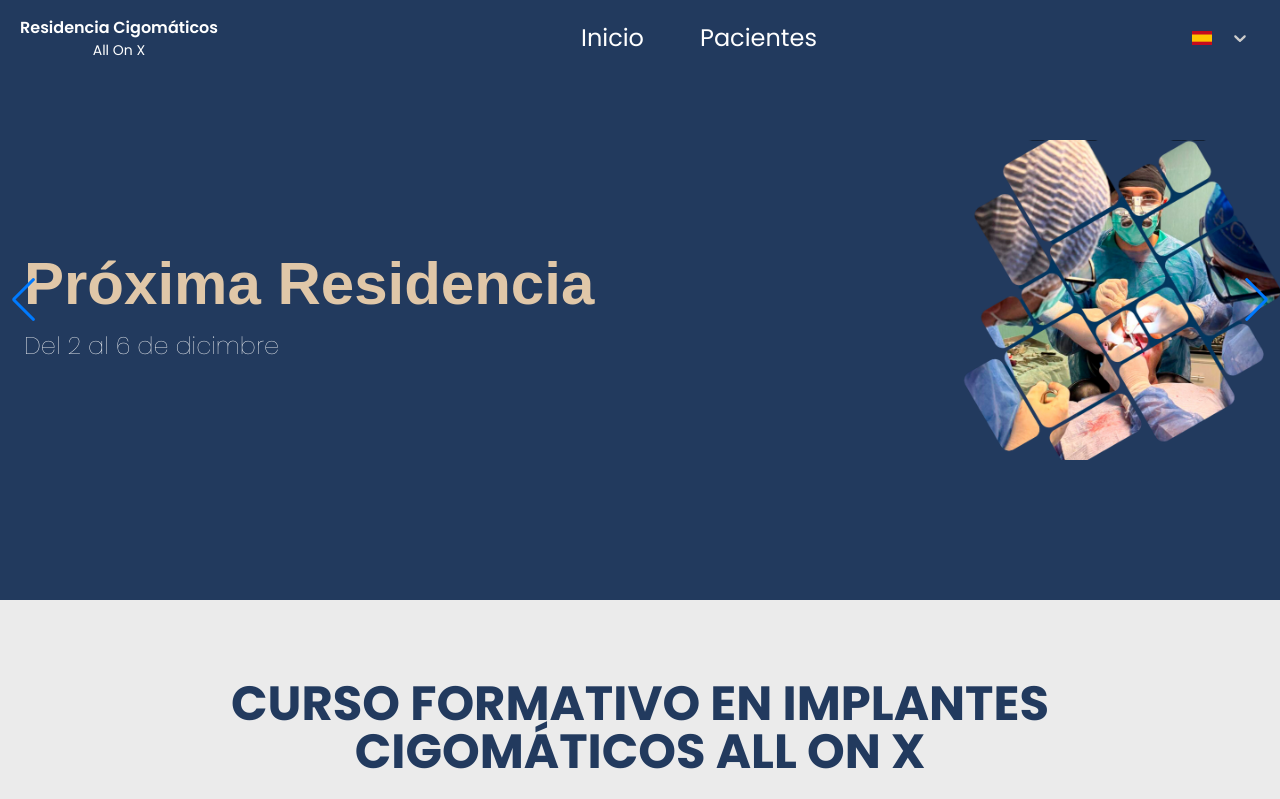
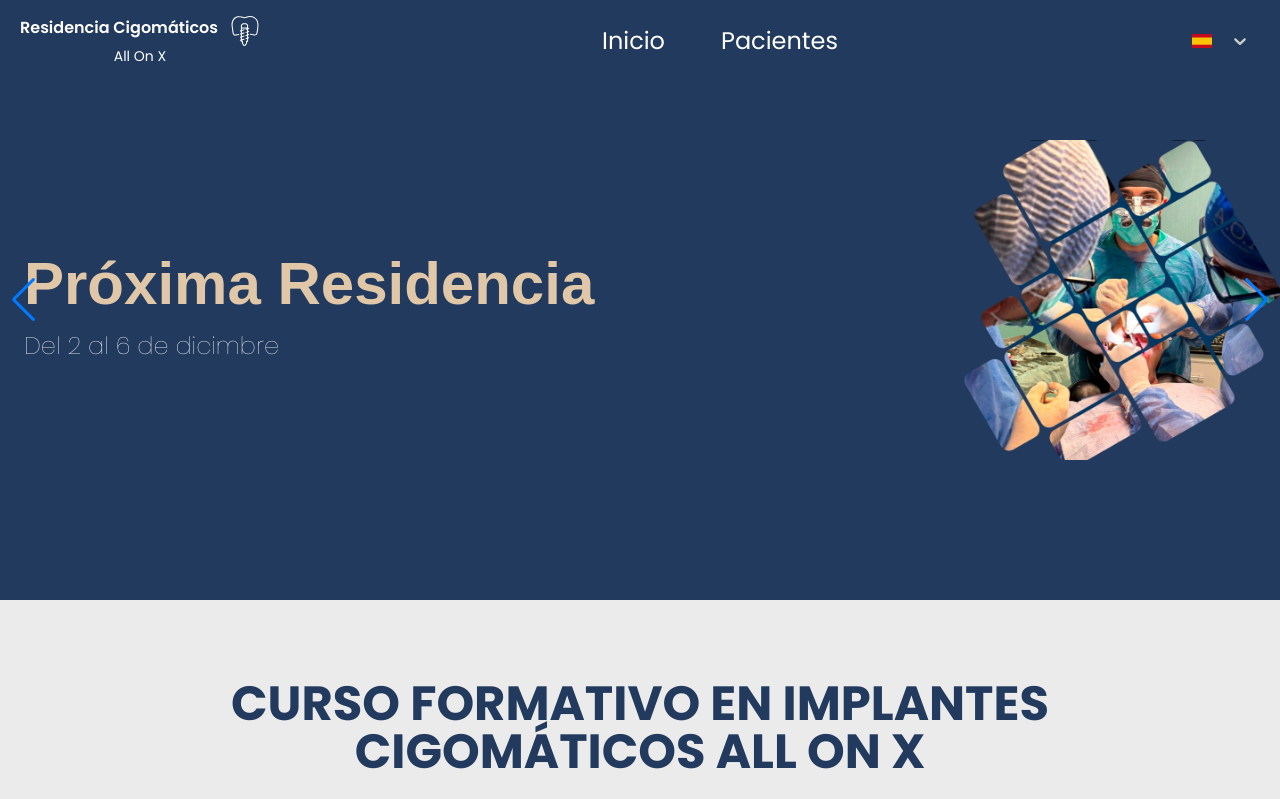
Before and after one commit to jnardi86/guillermoParisiWeb, a React (Vite) app: page /#/ in a window 1280 px wide. Shown: the top 799 px of the page. Built offline with nearby package versions, Linux system fonts and the light colour scheme.

Commit message:
Add logo & patients info page

```diff
--- a/index.html
+++ b/index.html
@@ -3,9 +3,9 @@
 
 <head>
   <meta charset="UTF-8" />
-  <link rel="icon" type="image/svg+xml" href="./icons/tooth.svg" />
+  <link rel="icon" type="image/svg+xml" href="./icons/logoIcon.svg" />
   <meta name="viewport" content="width=device-width, initial-scale=1.0" />
-  <title>Residencia de Cigomáticos | Dr. Guillermo Parisi & Dr. Leandro Fevola</title>
+  <title>Residencia Cigomáticos | Dr. Guillermo Parisi & Dr. Leandro Fevola</title>
 
   <!-- Metatags para las redes sociales -->
   <meta property="og:title" content="" />
--- a/public/locales/es/translation.json
+++ b/public/locales/es/translation.json
@@ -110,6 +110,7 @@
         "home_residences_card4_date":"2 al 6 de Diciembre",
         "home_residences_card4_venue":"Buenos Aires, Argentina",
         "home_residences_card4_booking":"Abierta la Inscripción",
+        "home_residences_cards_open_registration":"Abierta la Inscripción",
         "home_form_contacto_title" : "Consulta",
         "home_form_contacto_toggle": "Selecciona para contactarnos",
         "home_form_contacto_name" : "Nombre",
@@ -131,5 +132,10 @@
         "home_form_inscription_comments" : "Comentarios",
         "home_form_inscription_send" : "Enviar",
         "home_form_inscription_sending" : "Enviando"
+    },
+    "patients": {
+        "patients_title": "PROXIMAMENTE INFORMACIÓN PARA PACIENTES",
+        "patients_text": "Pacientes"
+
     }
 }
--- a/public/locales/pt/translation.json
+++ b/public/locales/pt/translation.json
@@ -108,6 +108,7 @@
     "home_residences_card4_date": "2 a 6 de Dezembro",
     "home_residences_card4_venue": "Buenos Aires, Argentina",
     "home_residences_card4_booking": "Inscrições Abertas",
+    "home_residences_cards_open_registration":"Inscrições Abertas",
     "home_form_contacto_title": "Consulta",
     "home_form_contacto_toggle": "Selecione para entrar em contato conosco",
     "home_form_contacto_name": "Nome",
@@ -129,5 +130,10 @@
     "home_form_inscription_comments": "Comentários",
     "home_form_inscription_send": "Enviar",
     "home_form_inscription_sending": "Enviando"
+  },
+  "patients": {
+      "patients_title": "INFORMAÇÕES PARA PACIENTES EM BREVE",
+      "patients_text": ""
+
   }
 }
--- a/src/components/footer/Footer.jsx
+++ b/src/components/footer/Footer.jsx
@@ -53,7 +53,7 @@ const Footer = () => {
                 height={"20px"}
                 color={"#fff"}
               />
-              <a href="https://www.instagram.com/parisiguille/" target="_blank" className="pl-2 hover:underline">{t('section_two_item4')}</a>
+              <a href="https://www.instagram.com/atencionodontologicaintegral/" target="_blank" className="pl-2 hover:underline">{t('section_two_item4')}</a>
             </p>
           </div>
           <p className="w-full flex justify-center items-center font-Poppins font-Thin text-sm py-3 tablet:py-1 tablet:text-base">
--- /dev/null
+++ b/src/components/icons/LogoIcon.jsx
@@ -0,0 +1,46 @@
+import React from 'react'
+
+const LogoIcon = ({ color, height, width }) => {
+    return (
+        <svg fill={color} height={height} width={width} version="1.1" id="Capa_1" xmlns="http://www.w3.org/2000/svg" xmlns:xlink="http://www.w3.org/1999/xlink"
+            viewBox="0 0 58.005 58.005" xml:space="preserve">
+            <g>
+                <path d="M36.333,24.953c0.524-0.174,0.807-0.74,0.632-1.265c-0.174-0.523-0.739-0.807-1.265-0.632l-0.684,0.228v-1.28v-4.414
+		l-3.586-3.586h-6.828l-3.586,3.586v4.414v2v3.633l-1.303,0.414c-0.526,0.167-0.817,0.729-0.65,1.256
+		c0.135,0.426,0.529,0.697,0.953,0.697c0.101,0,0.203-0.015,0.303-0.047l0.697-0.221v3.902l-1.303,0.414
+		c-0.526,0.167-0.817,0.729-0.65,1.256c0.135,0.426,0.529,0.697,0.953,0.697c0.101,0,0.203-0.015,0.303-0.047l0.697-0.221v3.902
+		l-1.303,0.414c-0.526,0.167-0.817,0.729-0.65,1.256c0.135,0.426,0.529,0.697,0.953,0.697c0.101,0,0.203-0.015,0.303-0.047
+		l0.697-0.221v3.902l-1.303,0.414c-0.526,0.167-0.817,0.729-0.65,1.256c0.135,0.426,0.529,0.697,0.953,0.697
+		c0.101,0,0.203-0.015,0.303-0.047l0.697-0.221v2.268h2v3.333l3.5,4.667h3l3.5-4.667v-3.333h2v-6.613l1.316-0.439
+		c0.524-0.174,0.807-0.74,0.632-1.265c-0.174-0.523-0.739-0.807-1.265-0.632l-0.684,0.228v-3.892l1.316-0.439
+		c0.524-0.174,0.807-0.74,0.632-1.265c-0.174-0.523-0.739-0.807-1.265-0.632l-0.684,0.228v-3.892l1.316-0.439
+		c0.524-0.174,0.807-0.74,0.632-1.265c-0.174-0.523-0.739-0.807-1.265-0.632l-0.684,0.228v-3.892L36.333,24.953z M23.017,18.419
+		l2.414-2.414h5.172l2.414,2.414v3.586h-10V18.419z M33.017,29.951L30.7,30.723c-0.524,0.174-0.807,0.74-0.632,1.265
+		c0.14,0.419,0.53,0.684,0.949,0.684c0.104,0,0.211-0.017,0.316-0.052l1.684-0.561v3.893L30.7,36.723
+		c-0.524,0.174-0.807,0.74-0.632,1.265c0.14,0.419,0.53,0.684,0.949,0.684c0.104,0,0.211-0.017,0.316-0.052l1.684-0.561v3.893
+		L30.7,42.723c-0.524,0.174-0.807,0.74-0.632,1.265c0.14,0.419,0.53,0.684,0.949,0.684c0.104,0,0.211-0.017,0.316-0.052l1.684-0.561
+		v3.946h-2v4.667l-2.5,3.333h-1l-2.5-3.333v-4.667h-2v-0.903l4.303-1.366c0.526-0.167,0.817-0.729,0.65-1.256
+		c-0.167-0.527-0.732-0.82-1.256-0.65l-3.697,1.174v-3.901l4.303-1.366c0.526-0.167,0.817-0.729,0.65-1.256
+		c-0.167-0.527-0.732-0.82-1.256-0.65l-3.697,1.174v-3.901l4.303-1.366c0.526-0.167,0.817-0.729,0.65-1.256
+		c-0.167-0.526-0.732-0.818-1.256-0.65l-3.697,1.174v-3.901l4.303-1.366c0.526-0.167,0.817-0.729,0.65-1.256
+		c-0.167-0.526-0.732-0.818-1.256-0.65l-3.697,1.174v-2.998h9.839L30.7,24.723c-0.524,0.174-0.807,0.74-0.632,1.265
+		c0.14,0.419,0.53,0.684,0.949,0.684c0.104,0,0.211-0.017,0.316-0.052l1.684-0.561V29.951z"/>
+                <path d="M54.105,10.91c-0.829-3.166-3.254-6.189-6.829-8.514c-4.408-2.865-10.642-3.184-16.267-0.833L30.81,1.649
+		c-0.095,0.042-0.188,0.084-0.283,0.117c-0.472,0.165-0.833,0.307-1.128,0.423c-0.938,0.369-0.938,0.367-2.479-0.092
+		c-4.395-1.311-9.99-2.616-14.283-1.079C6.832,3.096,1.687,9.977,3.278,20.662c0.188,1.258,0.37,2.526,0.554,3.801
+		c0.436,3.026,0.886,6.156,1.415,9.248c0.247,1.442,1.096,2.72,2.33,3.503c0.818,0.52,1.759,0.788,2.705,0.788
+		c0.442,0,0.885-0.059,1.316-0.178c1.649-0.456,3.467-0.818,5.556-1.107c0.547-0.075,0.93-0.58,0.854-1.127
+		c-0.076-0.548-0.584-0.931-1.127-0.854c-2.178,0.301-4.081,0.68-5.816,1.16c-0.822,0.229-1.68,0.097-2.416-0.371
+		c-0.758-0.48-1.279-1.265-1.431-2.152c-0.524-3.065-0.973-6.182-1.407-9.195c-0.184-1.277-0.367-2.549-0.555-3.811
+		C3.832,10.804,8.275,4.704,13.31,2.901c3.788-1.359,9.255-0.015,13.038,1.112c2.016,0.603,2.334,0.605,3.781,0.037
+		c0.277-0.108,0.617-0.242,1.059-0.396c0.143-0.051,0.284-0.111,0.427-0.174l0.165-0.071c5.024-2.101,10.544-1.848,14.406,0.665
+		c3.157,2.051,5.282,4.659,5.984,7.342c1.767,6.753,0.479,14.476-1.175,21.816c-0.187,0.827-0.683,1.524-1.397,1.964
+		c-0.726,0.448-1.587,0.576-2.43,0.366c-2.364-0.593-5.004-1.001-8.07-1.248c-0.561-0.053-1.033,0.366-1.077,0.917
+		c-0.044,0.551,0.366,1.032,0.917,1.077c2.955,0.237,5.488,0.628,7.744,1.193c1.367,0.345,2.776,0.131,3.965-0.602
+		c1.178-0.725,1.995-1.871,2.301-3.229C54.657,26.085,55.981,18.076,54.105,10.91z"/>
+            </g>
+        </svg>
+    )
+}
+
+export default LogoIcon
--- a/src/components/navbar/components/NavDesktop.jsx
+++ b/src/components/navbar/components/NavDesktop.jsx
@@ -4,6 +4,7 @@ import { navItems } from "./navItems";
 import SwitchLanguage from "./SwitchLanguage";
 import { useTranslation } from "react-i18next";
 import useNavDesktop from "../hooks/useNavDesktop";
+import LogoIcon from "../../icons/LogoIcon";
 
 const NavDesktop = () => {
   const { alpha } = useNavDesktop();
@@ -17,8 +18,12 @@ const NavDesktop = () => {
           backgroundColor: `rgba(34, 58, 94, ${alpha}`,
         }}
       >
-        <div className=" flex flex-col text-White py-4">
-          <h1 className="font-Poppins font-Semibold text-center text-2xl tablet:text-base tablet:text-start laptop2:text-2xl leading-relaxed">{t('title')}</h1>
+        <div className=" flex flex-col justify-center items-center text-White py-4">
+          <div className="flex gap-3">
+            <h1 className="font-Poppins font-Semibold text-center text-2xl tablet:text-base tablet:text-start laptop2:text-2xl leading-relaxed">{t('title')}</h1>
+            <LogoIcon width="30" height="30" color='#fff' />
+          </div>
+
           <h2 className="font-Poppins font-Regular text-center text-xl tablet:text-sm laptop2:text-xl">{t('subtitle')}</h2>
         </div>
 
--- a/src/pages/home/components/HomeCursoFechas.jsx
+++ b/src/pages/home/components/HomeCursoFechas.jsx
@@ -72,7 +72,7 @@ const HomeCursoFechas = () => {
                   <p className="w-full flex items-center font-Poppins h-14 font-Regular bg-DarkBlue text-White tracking-tight text-lg text-start pl-2">{t(card.dates)}</p>
                   <p className="font-Poppins h-14  font-Regular text-DarkBlue text-base py-2 mt-8">{t(card.venue)}</p>
                   <p
-                    className={`w-3/4 py-2 px-4 mb-6 flex items-center justify-center h-14 font-Poppins font-Semibold text-lg text-White rounded-2xl ${t(card.booking) === "Abierta la Inscripción" ? "bg-Green" : "bg-Red"}`}
+                    className={`w-3/4 py-2 px-4 mb-6 flex items-center justify-center h-14 font-Poppins font-Semibold text-lg text-White rounded-2xl ${t(card.booking) === t('home_residences_cards_open_registration') ? "bg-Green" : "bg-Red"}`}
                   >
                     {t(card.booking)}
                   </p>
--- a/src/pages/pacientes/view/PacientesView.jsx
+++ b/src/pages/pacientes/view/PacientesView.jsx
@@ -1,9 +1,19 @@
 import React from 'react'
+import HomeHero from '../../home/components/HomeHero/HomeHero'
+import { useTranslation } from 'react-i18next'
 
 const PacientesView = () => {
+
+  const { t } = useTranslation ("translation", { keyPrefix: "patients" });
+
+
   return (
     <div>
-      <h1>Pacientes</h1>
+      <HomeHero />
+      <div className='py-40 px-3'>
+        <h1 className="title-sections font-Bold text-center pb-5 text-DarkBlue">{t('patients_title')}</h1>
+      </div>
+
     </div>
   )
 }
```
Also changed, not shown: public/locales/it/translation.json (+7 -1 lines), src/components/navbar/components/NavMobile.jsx (+4 -7 lines), public/icons/logoIcon.svg (added), public/images/residencia_logo.png (added).
